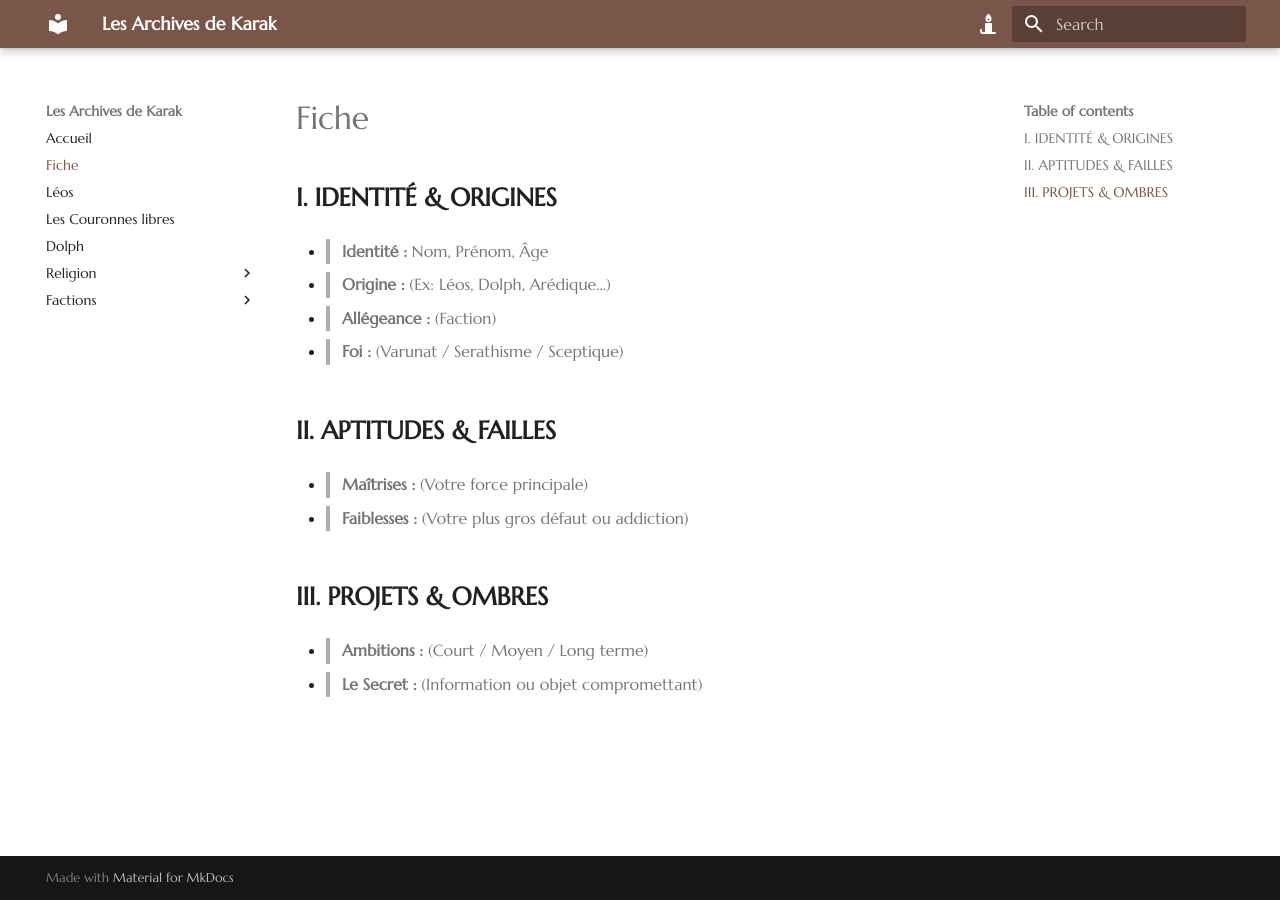
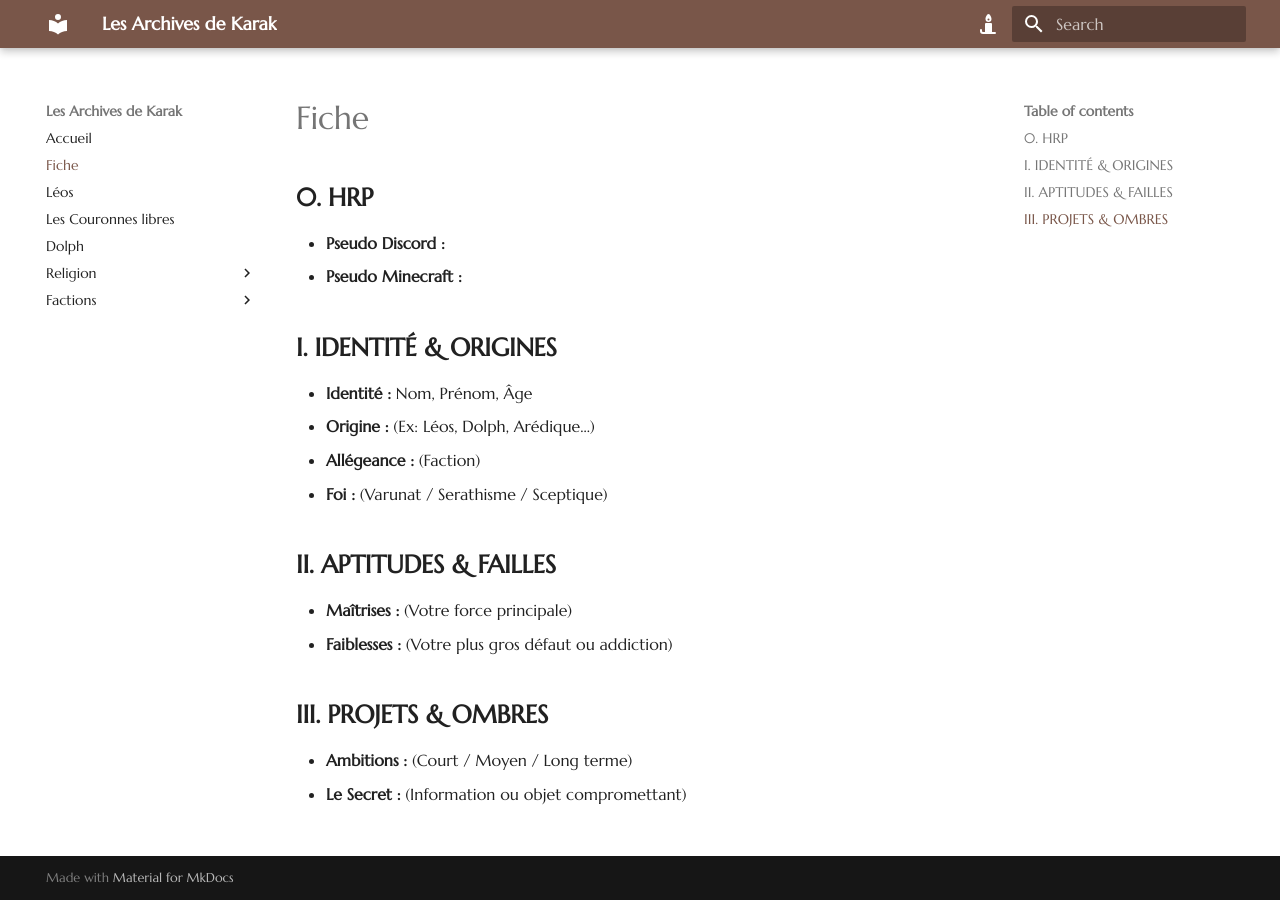
Before and after one commit to Senssiii/senssiii.github.io, an MkDocs documentation site: the page built from docs/hrp/creer_son_identitee.md, in a window 1280 px wide. Built offline with MkDocs 1.6.1 and Material for MkDocs 9.7.7, drawn with Linux system fonts in a browser that asks for light colours.

Commit message:
Mise à jour de la fiche RP

```diff
--- a/docs/hrp/creer_son_identitee.md
+++ b/docs/hrp/creer_son_identitee.md
@@ -1,19 +1,24 @@
 
 # Fiche
 
+## **0. HRP**
+
+- **Pseudo Discord :**
+- **Pseudo Minecraft :**
+
 ## **I. IDENTITÉ & ORIGINES**
 
-- > **Identité :** Nom, Prénom, Âge
-- > **Origine :** (Ex: Léos, Dolph, Arédique...)
-- > **Allégeance :** (Faction)
-- > **Foi :** (Varunat / Serathisme / Sceptique)
+- **Identité :** Nom, Prénom, Âge
+- **Origine :** (Ex: Léos, Dolph, Arédique...)
+- **Allégeance :** (Faction)
+- **Foi :** (Varunat / Serathisme / Sceptique)
 
 ## **II. APTITUDES & FAILLES**
 
-- > **Maîtrises :** (Votre force principale)
-- > **Faiblesses :** (Votre plus gros défaut ou addiction)
+- **Maîtrises :** (Votre force principale)
+- **Faiblesses :** (Votre plus gros défaut ou addiction)
 
 ## **III. PROJETS & OMBRES**
 
-- > **Ambitions :** (Court / Moyen / Long terme)
-- > **Le Secret :** (Information ou objet compromettant)
+- **Ambitions :** (Court / Moyen / Long terme)
+- **Le Secret :** (Information ou objet compromettant)
```
